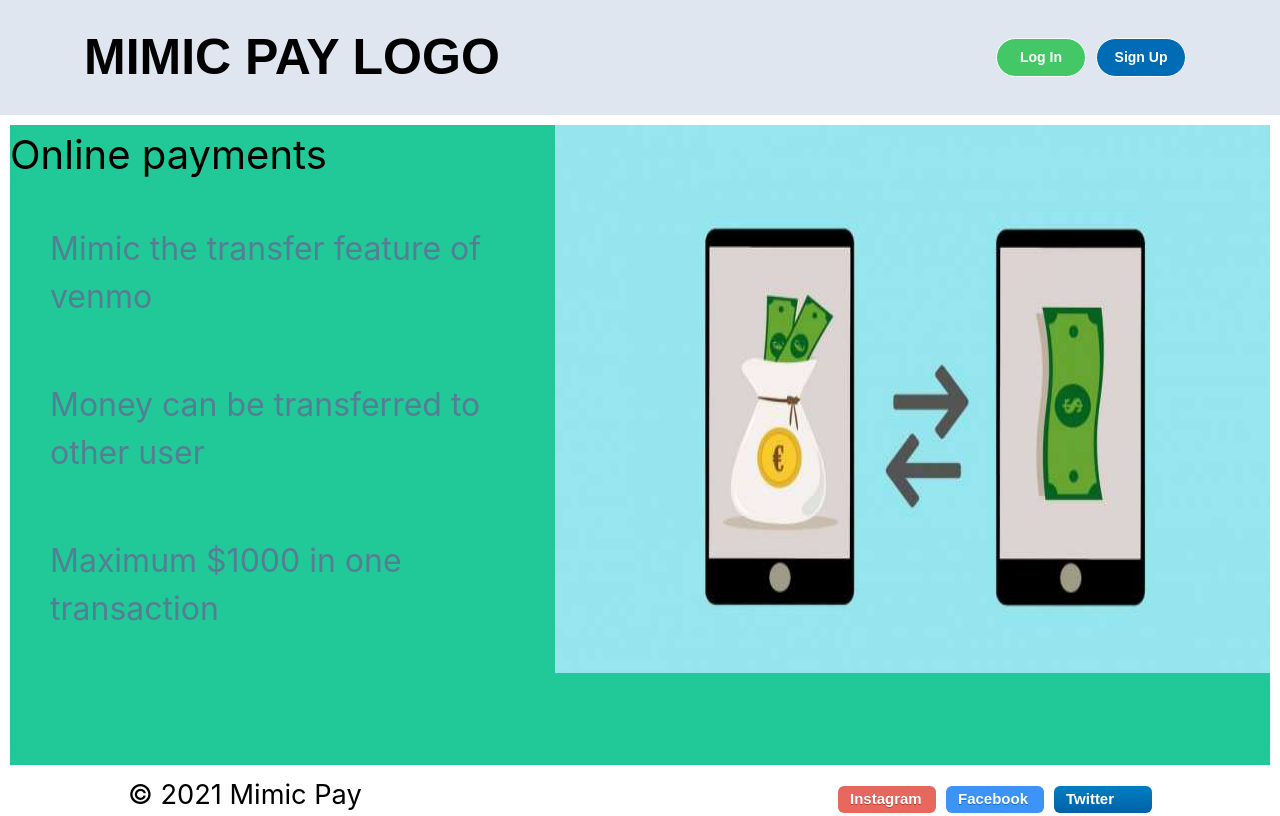
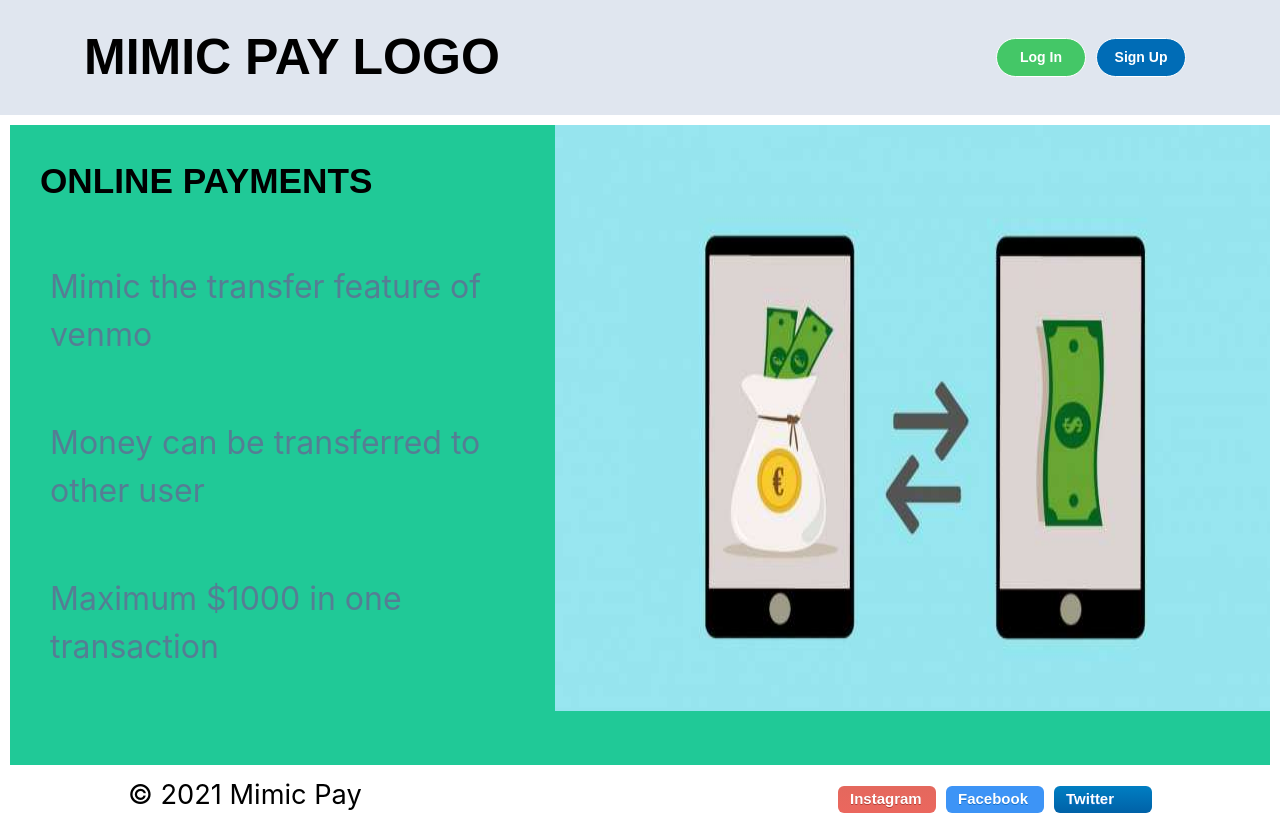
Before and after one commit to fanhuanliang/Payment-System, a React app: page / in a window 1280 px wide. Built offline with nearby package versions, Linux system fonts and the light colour scheme; no server answers.

Commit message:
Add style to h1.

```diff
--- a/src/components/Home/Content/Content.jsx
+++ b/src/components/Home/Content/Content.jsx
@@ -8,7 +8,7 @@ export default function Content() {
       <style.Wrapper>
         <style.Container>
           <style.LeftSide>
-          <h1>Online payments</h1>
+          <style.H1>Online payments</style.H1>
             <style.UnOrderList>
               <li>Mimic the transfer feature of venmo</li>
               <li>Money can be transferred to other user</li>
```
